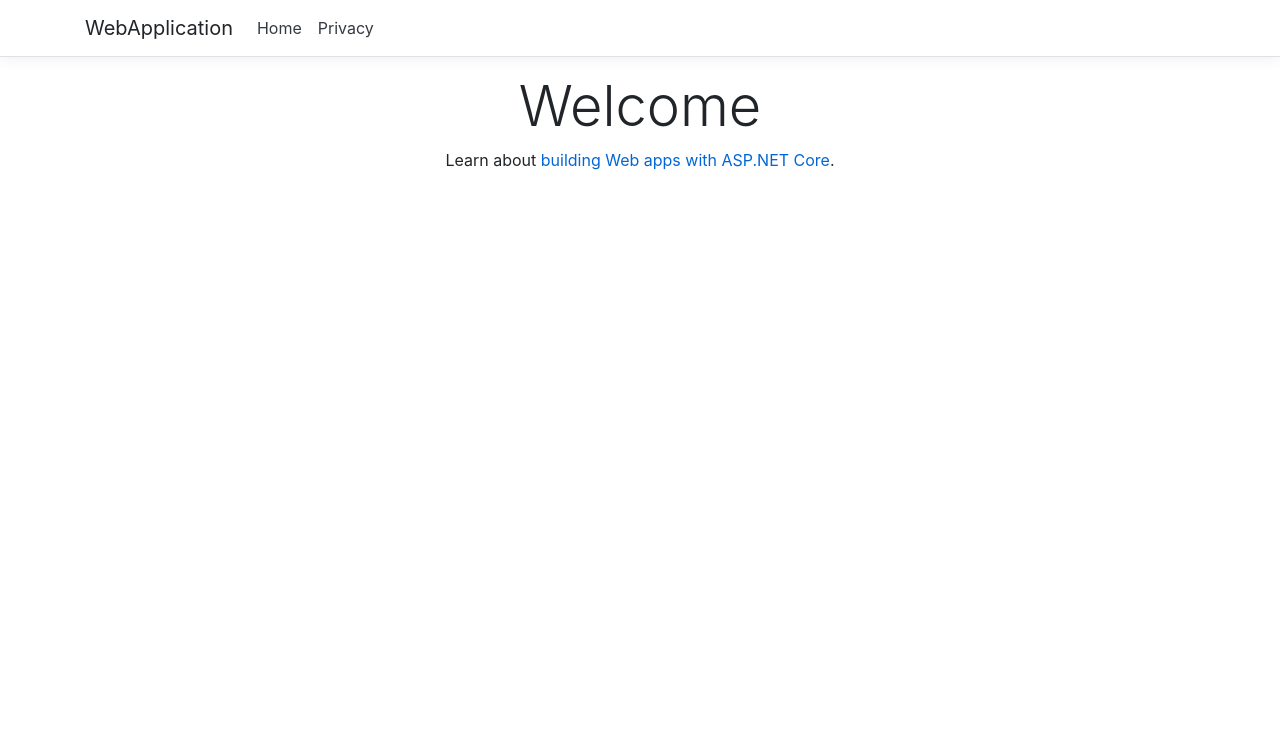
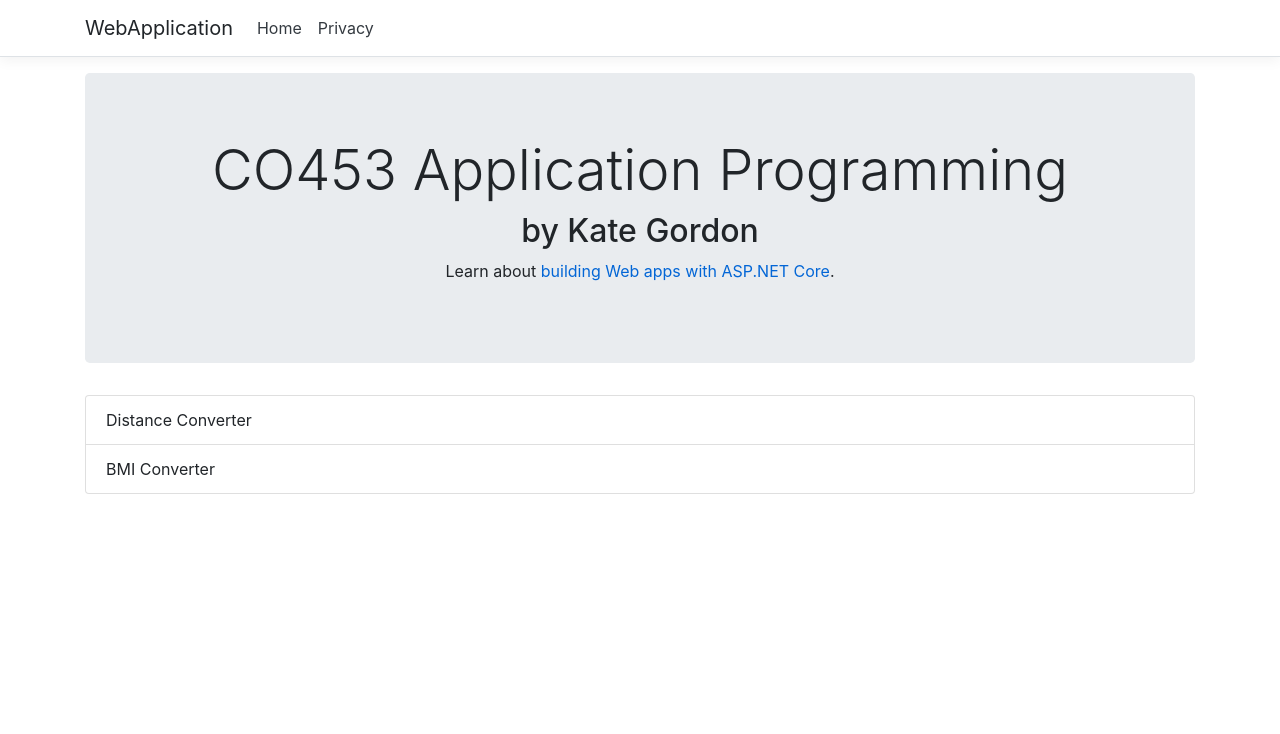
Before and after one commit to Nackshayan/BNU-CO453-ConsoleApps15, an ASP.NET Core app: page / in a window 1280 px wide. Shown: the top 734 px of the page. Run offline with ASP.NET Core 8, Linux system fonts and the light colour scheme.

Commit message:
Index Changes Added

```diff
--- a/WebApplication/Views/Home/Index.cshtml
+++ b/WebApplication/Views/Home/Index.cshtml
@@ -1,8 +1,19 @@
 @{
-    ViewData["Title"] = "Home Page";
+    ViewData["Title"] = "KG Home Page";
 }
 
-<div class="text-center">
-    <h1 class="display-4">Welcome</h1>
+<header class="text-center jumbotron">
+    <h1 class="display-4">CO453 Application Programming</h1>
+    <h2>by Kate Gordon</h2>
     <p>Learn about <a href="https://docs.microsoft.com/aspnet/core">building Web apps with ASP.NET Core</a>.</p>
-</div>
+</header>
+<section>
+    <ol class="list-group">
+        <li class="list-group-item">
+            <a>Distance Converter</a>
+        </li>
+        <li class="list-group-item">
+            <a>BMI Converter</a>
+        </li>
+    </ol>
+</section>
```
Also changed, not shown: WebApplication/WebApplications.csproj.
